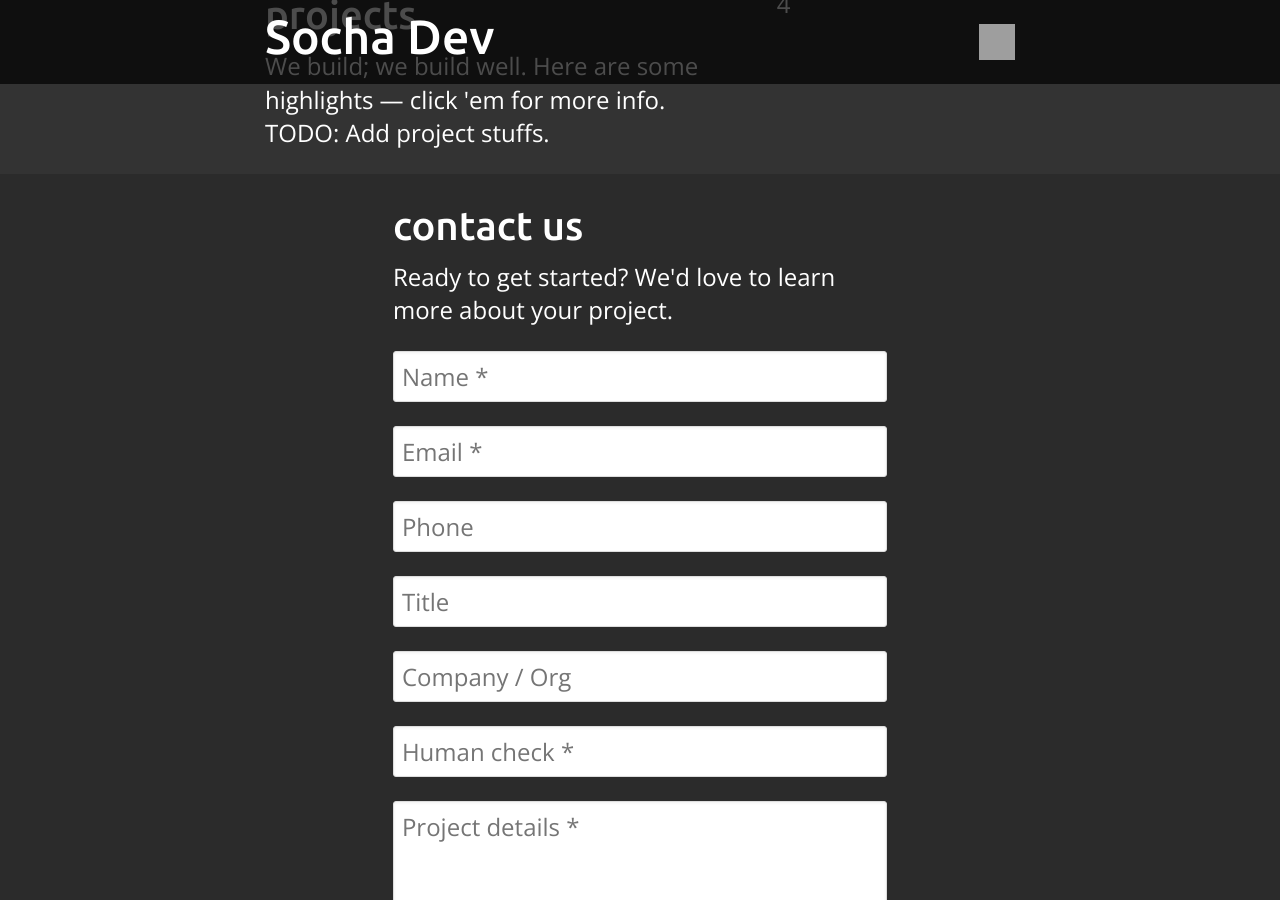
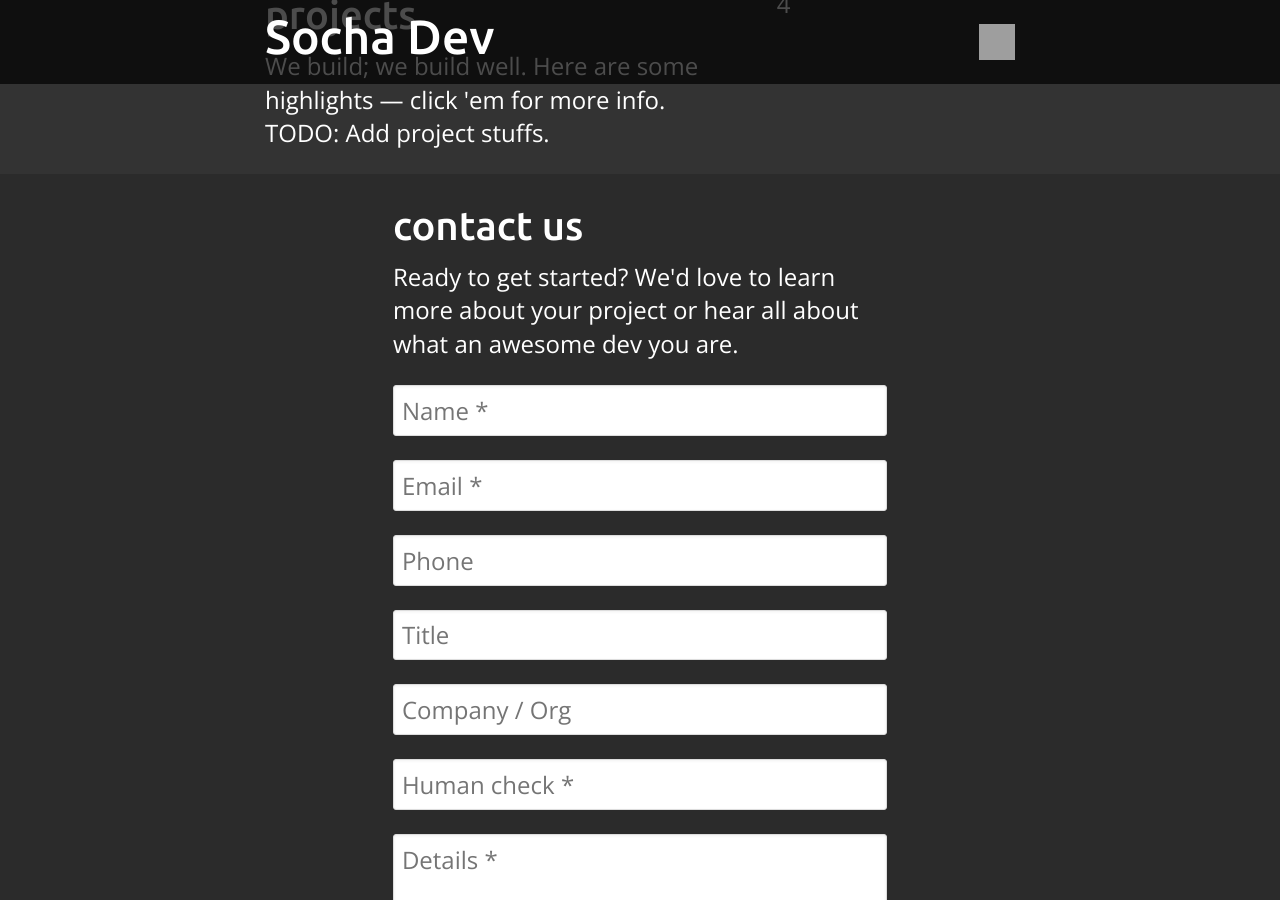
Before and after one commit to SochaDev/sochadev.github.io, a Jekyll site: the page built from index.md, in a window 1280 px wide and 900 px high, scrolled down 1530 px. Built offline with Jekyll 4.4.1, drawn with Linux system fonts in a browser that asks for light colours; nearby versions of some CDN libraries; grey boxes are pictures that could not be loaded.

Commit message:
Buncha layout and copy updates.

```diff
--- a/_includes/contact.html
+++ b/_includes/contact.html
@@ -14,7 +14,7 @@
             <input type="hidden" id="human-valid-input1" name="human_valid_input1">
             <input type="hidden" id="human-valid-input2" name="human_valid_input2">
           </p>
-          <p class="form-item"><label for="details">Project details *</label><textarea id="details" name="details" rows="5" required placeholder="Project details *"></textarea></p>
+          <p class="form-item"><label for="details">Details *</label><textarea id="details" name="details" rows="5" required placeholder="Details *"></textarea></p>
           <p class="form-item"><label for="submit">Submit</label><input type="submit" value="Send it"></p>
         </form>
       </fieldset>
--- a/index.md
+++ b/index.md
@@ -73,7 +73,8 @@ tags: web development, full-stack JavaScript, AngularJS, Node.js, Meteor, PHP, P
   <div class="container">
     <div class="columns-12">
       <h2 id="contact">Contact us</h2>
-      <p>Ready to get started? We'd love to learn more about your project.</p>
+      <p>Ready to get started? We'd love to learn more about your project or
+      hear all about what an awesome dev you are.</p>
     </div>
     <div class="columns-12">{% include contact.html %}
     </div>
```
